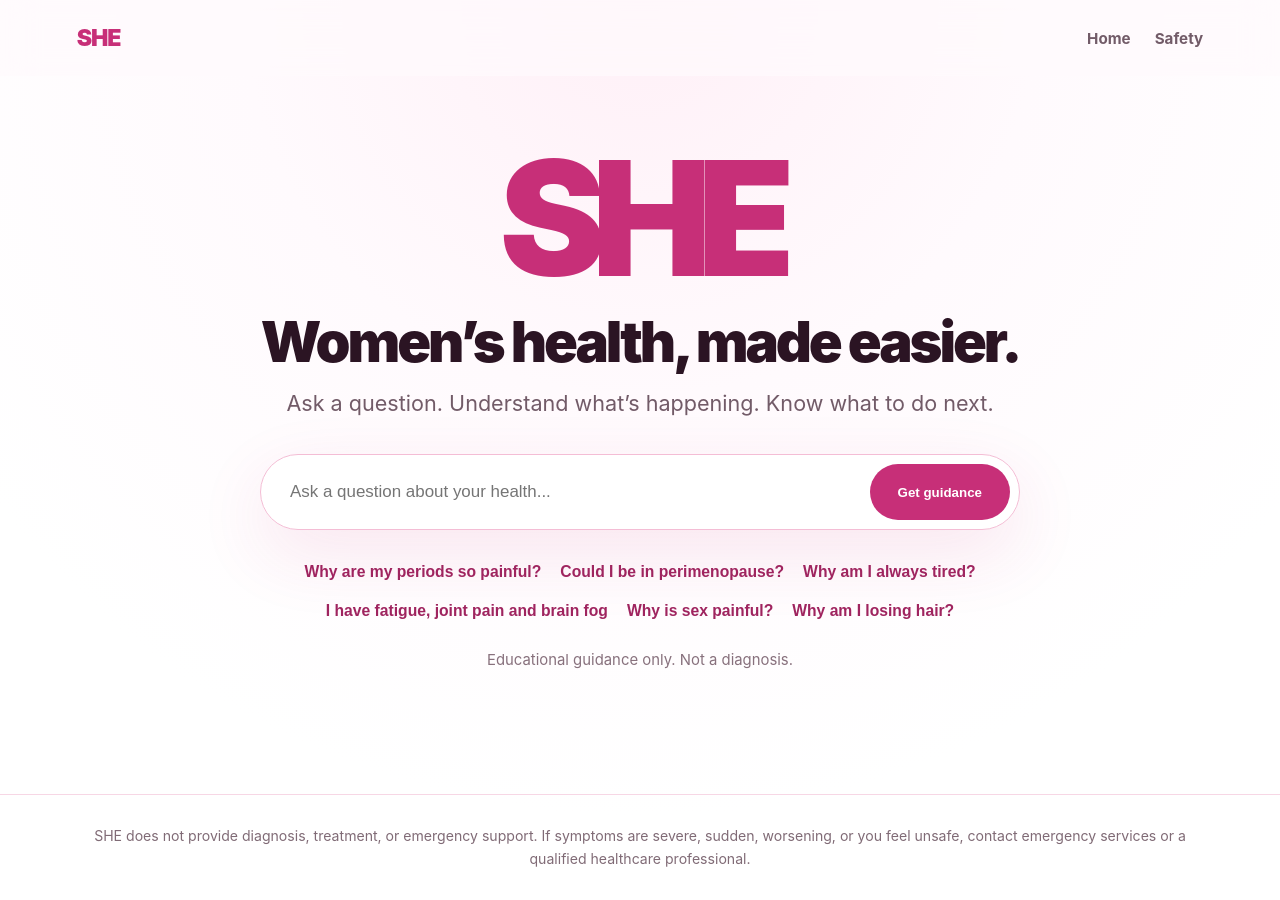
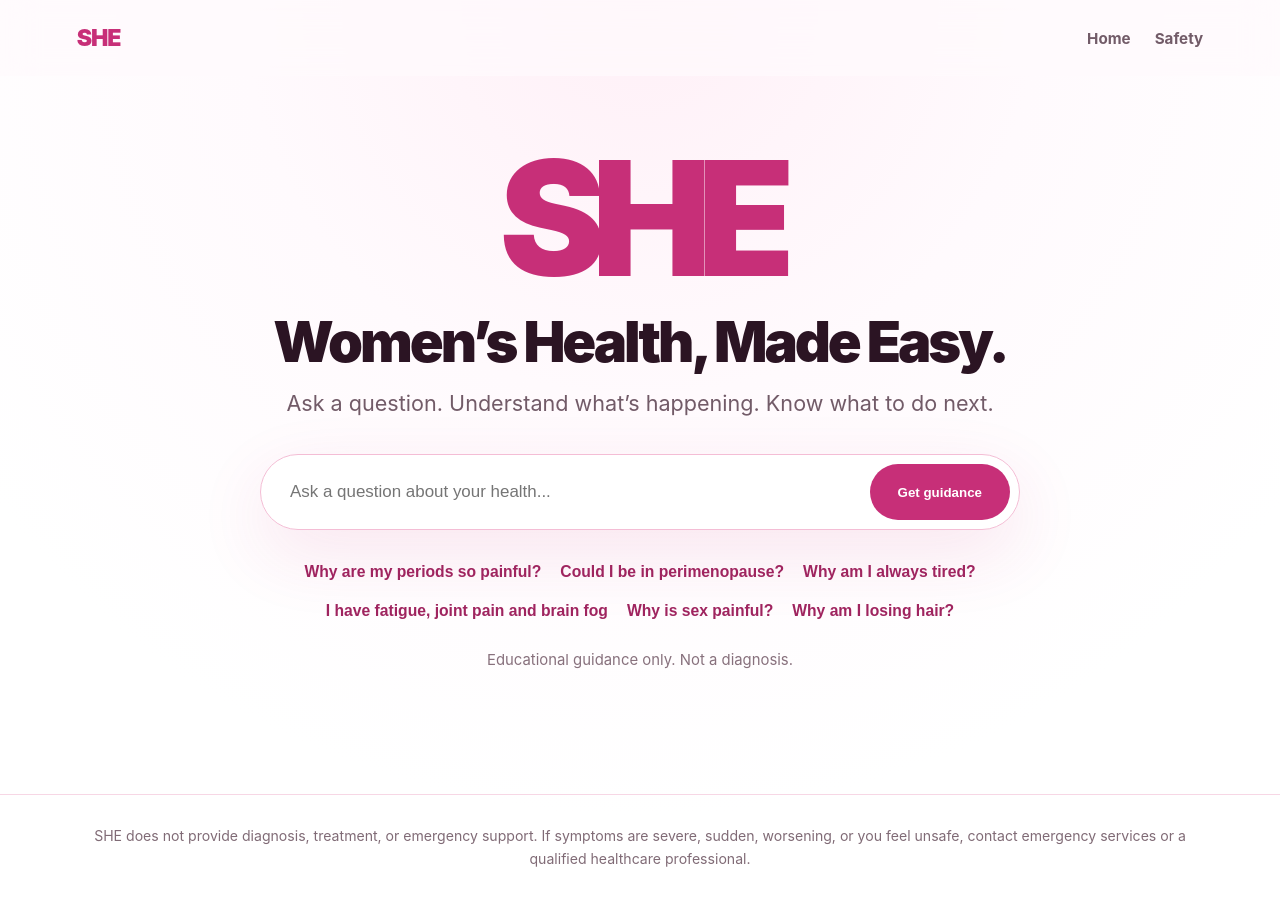
Before and after one commit to shewomenshealth2025-sudo/SHE-MVP, a plain HTML site: page index.html in a window 1280 px wide. Drawn offline with Linux system fonts and the light colour scheme.

Commit message:
Update index.html

```diff
--- a/index.html
+++ b/index.html
@@ -19,7 +19,7 @@
     <section class="hero" id="hero">
       <div class="hero-inner">
         <h1>SHE</h1>
-        <p class="headline">Women’s health, made easier.</p>
+        <p class="headline">Women’s Health, Made Easy.</p>
         <p class="subheadline">Ask a question. Understand what’s happening. Know what to do next.</p>
 
         <form class="search-wrap" onsubmit="event.preventDefault(); runSearch();">
```
